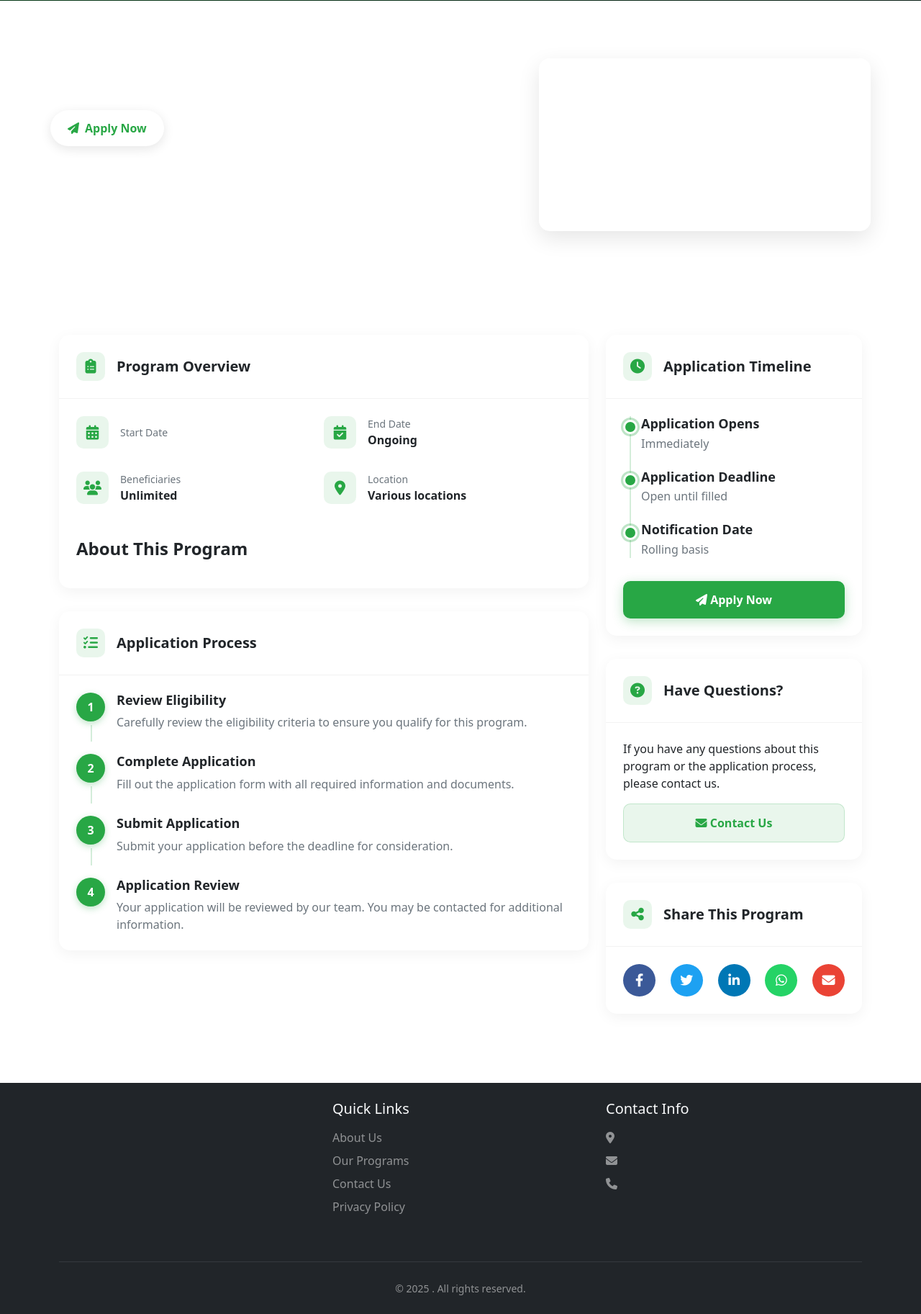
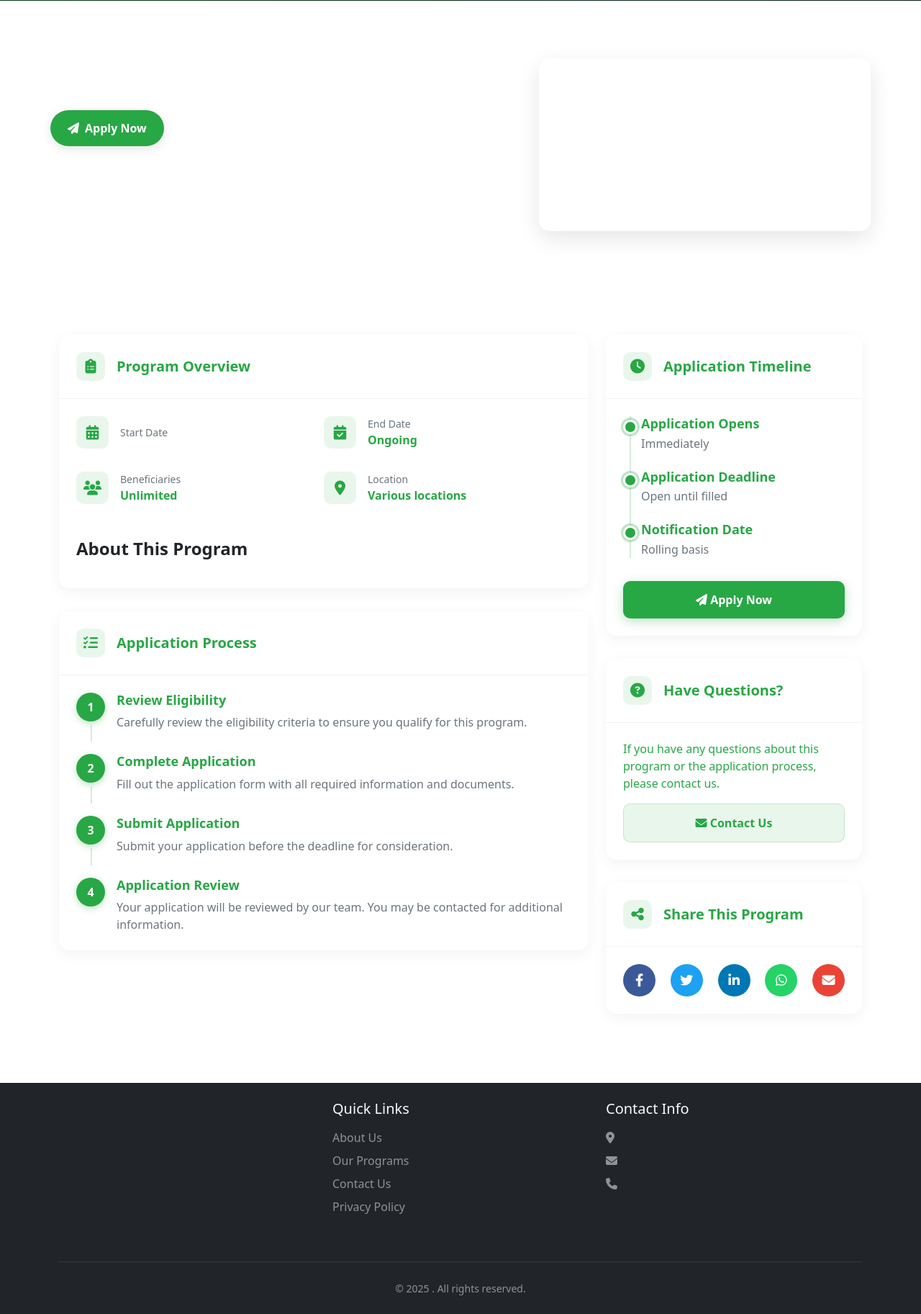
Before and after one commit to ojsys/heo, a Django app: template templates/applications/program_detail.html in a window 1280 px wide. Shown: the part 575-2400 px from the top of the page at 72% size. Run offline with Django 5.2, Linux system fonts and the light colour scheme; the template is opened without the code that fills it, so the values that code supplies are empty; some libraries are stand-ins or nearby versions.

Commit message:
worked on changes in program details

```diff
--- a/templates/applications/program_detail.html
+++ b/templates/applications/program_detail.html
@@ -313,13 +313,15 @@
     }
 
     .btn-apply {
-        background-color: white;
-        color: #28a745;
+        background-color: #28a745;
+        color: white;
         box-shadow: 0 4px 15px rgba(0, 0, 0, 0.1);
     }
 
     .btn-apply:hover {
         background-color: #f8f9fa;
+        color: #28a745;
+        border: 1px solid rgba(40, 167, 69, 0.4);
         transform: translateY(-3px);
         box-shadow: 0 6px 20px rgba(0, 0, 0, 0.15);
     }
@@ -394,6 +396,7 @@
 
     .content-card, .sidebar-card {
         background-color: white;
+        color: #28a745;
         border-radius: 15px;
         overflow: hidden;
         box-shadow: 0 5px 20px rgba(0, 0, 0, 0.05);
```
Also changed, not shown: db.sqlite3.
